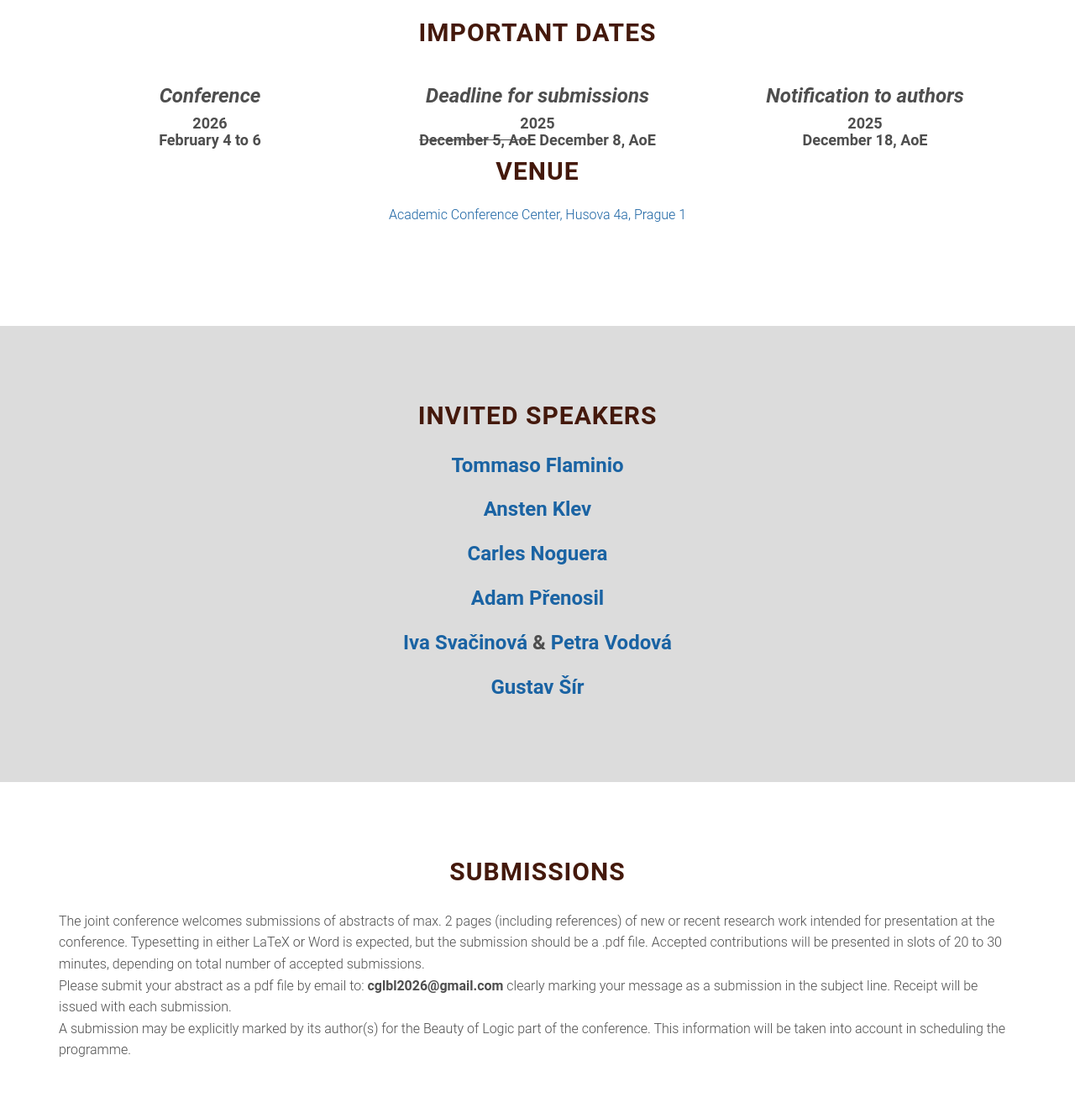
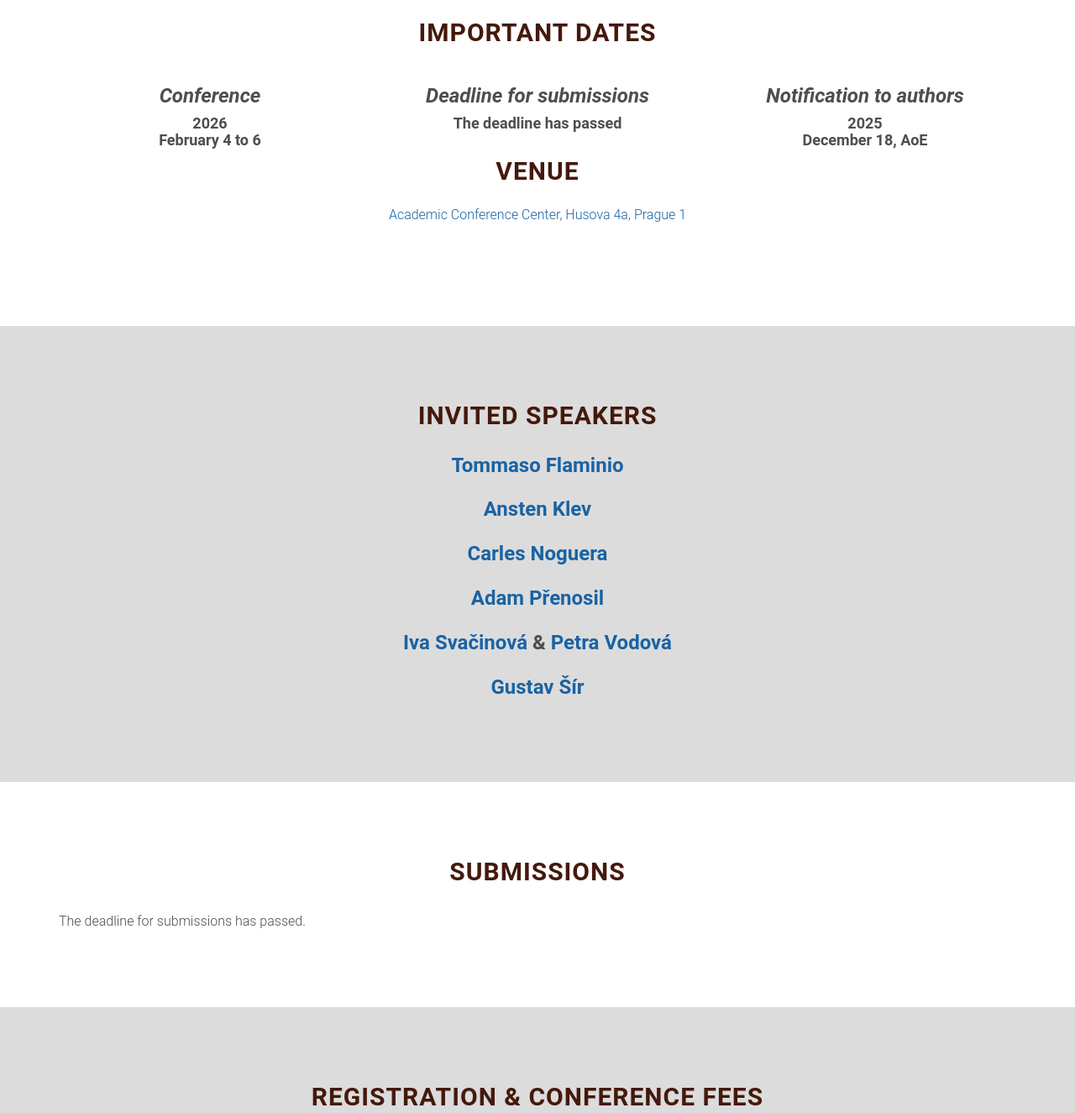
Before and after one commit to cglbl2026/cglbl2026.github.io, a website: page index.html in a window 1280 px wide. Shown: the part 960-2285 px from the top of the page at 84% size. Drawn offline with Linux system fonts and the light colour scheme; a web font is replaced by a local one.

Commit message:
submissions closed

```diff
--- a/index.html
+++ b/index.html
@@ -137,7 +137,7 @@
                 <div class="col-sm-4">
 
                     <h3><i>Deadline for submissions</i></h3>
-                    <h4>2025<br><s>December 5, AoE</s> December 8, AoE</h4>
+                    <h4>The deadline has passed</h4>
 
                 </div>
 
@@ -205,7 +205,8 @@
                     <div class="col-sm-12">
 
                         <h2 class="section-title">Submissions</h2>
-
+                        The deadline for submissions has passed.
+<!--
                         <p>
                         The joint conference welcomes submissions of abstracts of max. 2 pages
                         (including references) of new or recent research work intended for presentation
@@ -226,7 +227,7 @@
                         A submission may be explicitly marked by its author(s) for the Beauty
                         of Logic part of the conference. This information will be taken into
                         account in scheduling the programme.
-
+                        -->
 
 
                 </div>
```
